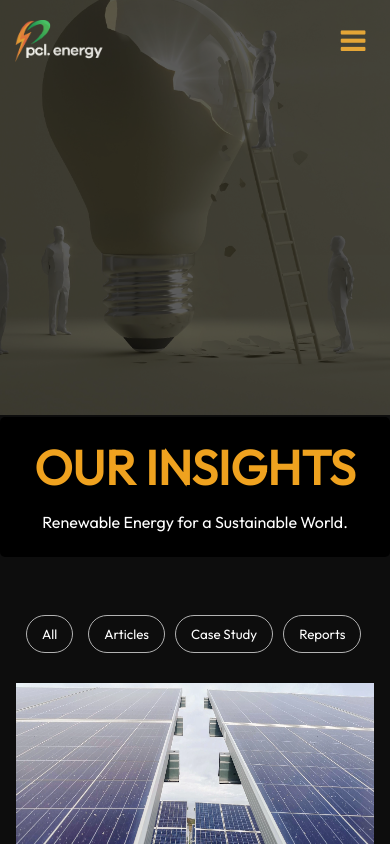
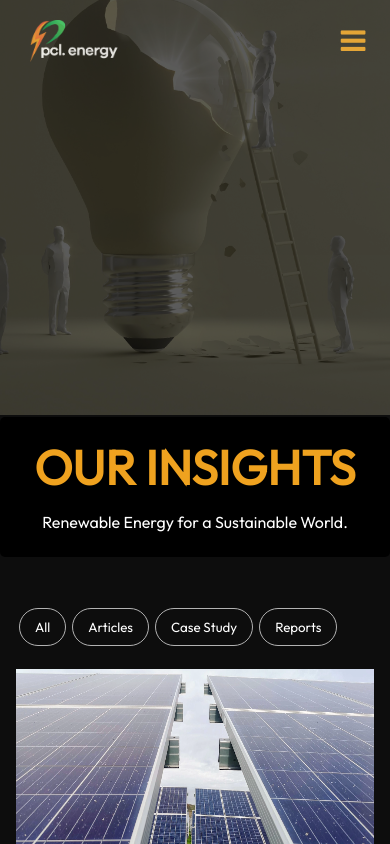
Before and after one commit to Siriki-web/PCLENERGY, a React (Create React App) app: page /insight in a window 390 px wide. Shown: the top 844 px of the page. Built offline with nearby package versions, Linux system fonts and the light colour scheme.

Commit message:
Mise à jour

```diff
--- a/src/components/Categories/index.jsx
+++ b/src/components/Categories/index.jsx
@@ -31,7 +31,7 @@ const ButtonAll = styled.button`
 
     @media all and (max-width: 1024px){
         padding: 10px 15px;
-        margin: 10px;
+        margin: 3px;
     }
     `
 
@@ -55,7 +55,7 @@ const ButtonCategories = styled.button`
 
     @media all and (max-width: 1024px){
         padding: 10px 15px;
-        margin: 5px;
+        margin: 3px;
     }
 
 `
@@ -69,10 +69,7 @@ const Categories = ({ setActiveCategory, categories, activeCategory }) => {
 
     return (
         <ContainerCategory>
-            <ButtonAll onClick={() => setActiveCategory('')}
-
-
-            >All</ButtonAll>
+            <ButtonAll onClick={() => setActiveCategory('')}>All</ButtonAll>
 
             {
                 categories.map((cat) =>
@@ -81,7 +78,7 @@ const Categories = ({ setActiveCategory, categories, activeCategory }) => {
                         value={cat}
                         onClick={handleClick}
 
-                        >{cat}
+                    >{cat}
                     </ButtonCategories>
                 )
             }
--- a/src/components/Footer/index.jsx
+++ b/src/components/Footer/index.jsx
@@ -50,8 +50,12 @@ const UnderContainer = styled.div`
     `
 
 const ImgLogo = styled.img`
-    margin-left: 20px;
+    // margin-left: 10px;
     width: 90px;
+
+    @media only screen and (max-width: 500px){
+        margin-left: 20px;
+    }
     `
 
 const StyledLink = styled(Link)`
@@ -146,12 +150,19 @@ const LinkMob = styled.div`
 
 const Logo = styled.div`
     display: flex;
+    margin-right: 15px;
 
     @media only screen and (max-width: 500px){
         margin-left: -75px;
+        margin-right: 0;
     }
     `
 
+const ContainerLinkFooter = styled.div`
+
+    @media only screen and (max-width: 500px){
+        margin-left: 25px;
+    }`
 
 const Footer = () => {
     return (
@@ -164,7 +175,7 @@ const Footer = () => {
                         <InputText type="email" /><ButtonSubmitted className='wow animate__animated animate__rotateInDownLeft'>SUBMIT <img style={{ width: "15px", marginLeft: "4px" }} src={right_arrow} alt="" /></ButtonSubmitted>
                     </SubscribeNewsletter>
                 </div>
-                <div>
+                <ContainerLinkFooter>
                     <LinkMob>
                         <FirstRowLink>
                             <StyledLink to='/contact'>Contact Us</StyledLink>
@@ -184,7 +195,7 @@ const Footer = () => {
                             <IconSocialNetwork><GrFacebookOption style={{ padding: "11px", color: "white" }} /></IconSocialNetwork>
                         </Logo>
                     </DivIcon>
-                </div>
+                </ContainerLinkFooter>
             </UnderContainer>
             <Divizer />
             <Copyright>&copy; PCL Energy {new Date().getFullYear()}</Copyright>
--- a/src/components/Nav/index.jsx
+++ b/src/components/Nav/index.jsx
@@ -27,10 +27,10 @@ const DivNav = styled.div`
 const Img = styled.img`
     width: 90px;
     // margin-right: 100px;
-    // margin-left: 15px;
+    margin-left: -45px;
 
     @media all and (max-width: 1024px) {
-        margin-left: -180px;
+        margin-left: -165px;
     }
     `
 
--- a/src/pages/Insight/index.jsx
+++ b/src/pages/Insight/index.jsx
@@ -108,7 +108,7 @@ const TheCategories = styled.div`
     width: 65%;
     margin-top: 35px;
 
-    @media all and (max-width: 1024px){
+    @media only screen and (max-width: 500px){
         width: auto;
     }
     `
@@ -138,6 +138,17 @@ const DivRight = styled.div`
     margin-top: 67px;
     `
 
+const PrincipalContainer = styled.div`
+    background-color: #0D0D0D;
+
+    @media only screen and (max-width: 500px){
+        width: 100%;
+        height: 100%;
+        margin: 0;
+        padding: 0;
+        overflow-x: hidden;
+    }
+    `
 
 
 const Insight = () => {
@@ -152,7 +163,7 @@ const Insight = () => {
     const categories = dataOurInsights.reduce((acc, ins) => acc.includes(ins.categoryPost) ? acc : acc.concat(ins.categoryPost), [])
 
     return (
-        <div style={{ backgroundColor: "#0D0D0D" }}>
+        <PrincipalContainer>
             <Cover>
                 <CoverOverlay>
                     <Nav />
@@ -314,7 +325,7 @@ const Insight = () => {
             </TheInsights>
             <OurIndustry />
             <Footer />
-        </div>
+        </PrincipalContainer>
     );
 };
 
--- a/src/style/ButtonDownload.css
+++ b/src/style/ButtonDownload.css
@@ -9,6 +9,6 @@ Button.btn-submit{
 
 @media only screen and (max-width: 500px){
     Button.btn-submit{
-        margin-left: -105px;
+        margin-left: -95px;
     }
 }
```
